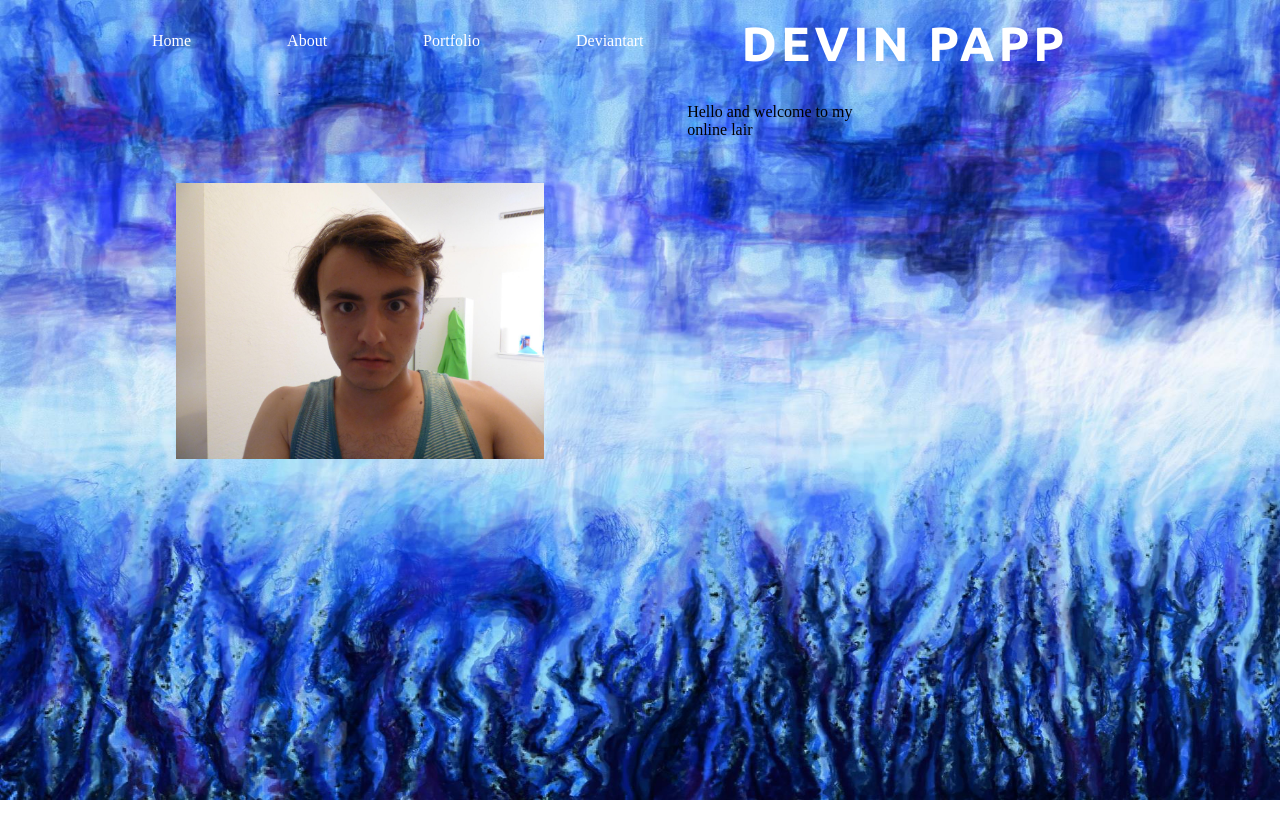
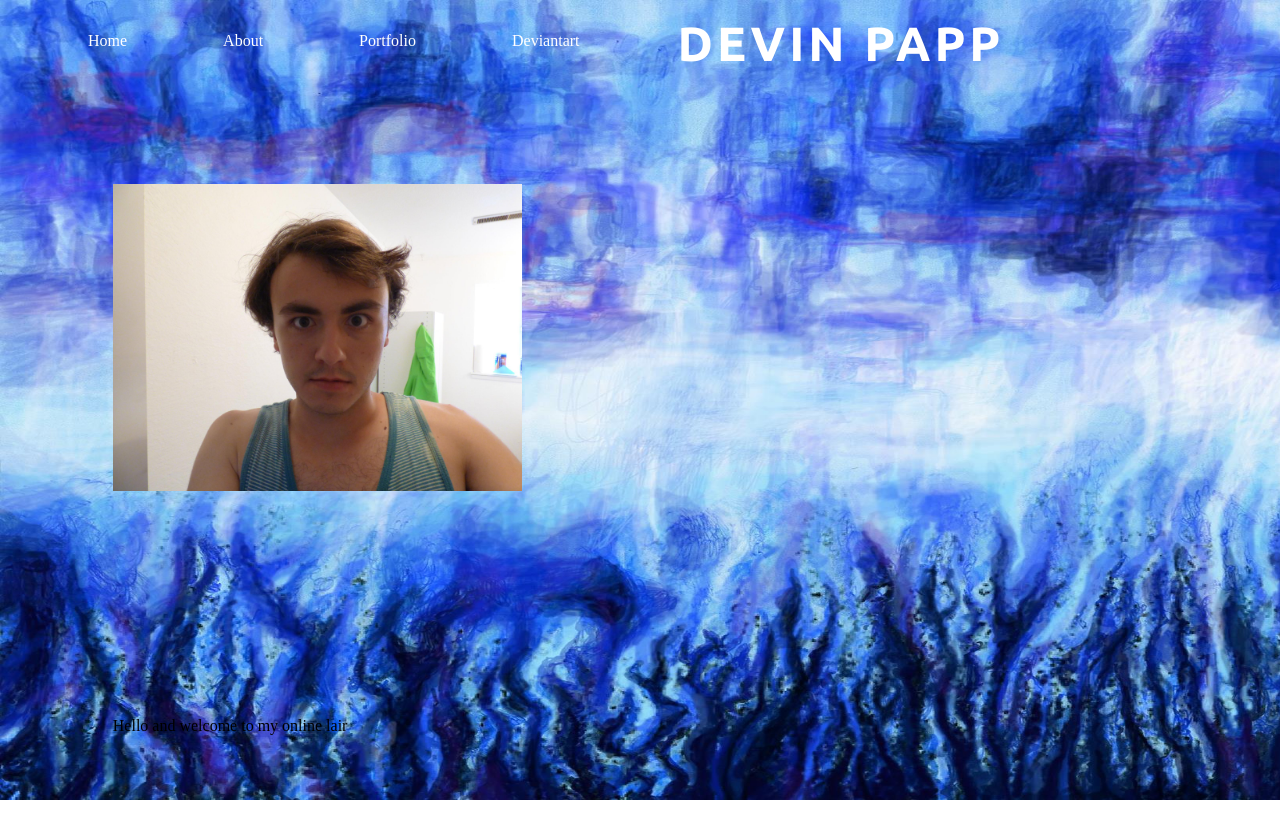
Before and after one commit to Dpappy/ewuweblab.io, a plain HTML site: page index.html in a window 1280 px wide. Before the commit the page ends 800 px from the top, so only its background shows below. Drawn offline with nearby package versions, Linux system fonts and the light colour scheme.

Commit message:
Changed layout

```diff
--- a/css/styles.css
+++ b/css/styles.css
@@ -1,7 +1,7 @@
 /* Global */
 
  body {
-      width: 90%;
+      width: 100;
      margin:auto;
  }
 
@@ -68,12 +68,7 @@ h1 {
     font-size:3em;
 }
 
-p {
-    background: none;
-    border: none;
-    padding: 20px;
-    width: 200px;
-}
+
 
 
 
@@ -106,7 +101,15 @@ a:hover {
 }
 body {
   background-image: url("../img/blueBrains.jpg");
-    background-size: 1400px 800px;
+    background-size: 1600px 800px;
     background-repeat: no-repeat;
         }
 }
+p {
+    font-color: white;
+    background: none;
+    border: none;
+    padding: 50px;
+    width: 200px;
+
+}
```
